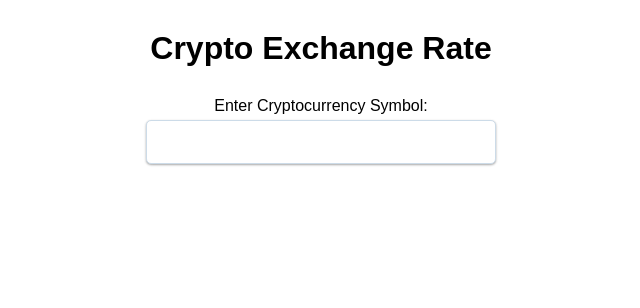
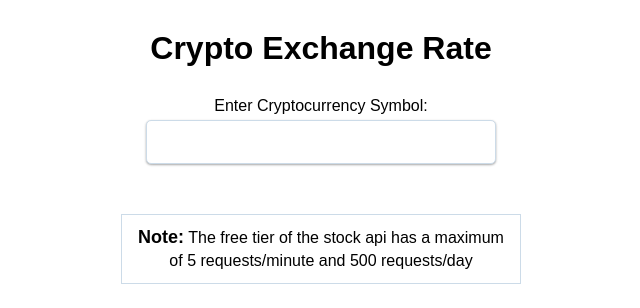
Before and after one commit to netmagik/cryptocurrency-rates, a React (Create React App) app: page / in a window 1280 px wide. Shown: the top 308 px of the page, without its empty margins (319-959 px from the left). Built offline with nearby package versions, Linux system fonts and the light colour scheme; no server answers.

Commit message:
Add styling

```diff
--- a/src/App.css
+++ b/src/App.css
@@ -41,6 +41,7 @@
 }
 
 .results {
+  margin: 50px;
   text-transform: uppercase;
   font-size: 2rem;
 }
@@ -48,3 +49,17 @@
 .emp {
   font-style: italic;
 }
+
+.note {
+  text-align: center;
+  max-width: 400px;
+  margin: 30px auto;
+  line-height: 1.4;
+  border: 1px solid rgb(204, 219, 232);
+  padding: 10px;
+}
+
+.bold {
+  font-weight: bold;
+  font-size: large;
+}
--- a/src/App.js
+++ b/src/App.js
@@ -41,6 +41,8 @@
           ''
         }
 
+      <p className="note"><span className="bold">Note:</span> The free tier of the stock api has a maximum of 5 requests/minute and 500 requests/day</p>
+
     </div>
   );
 }
```
